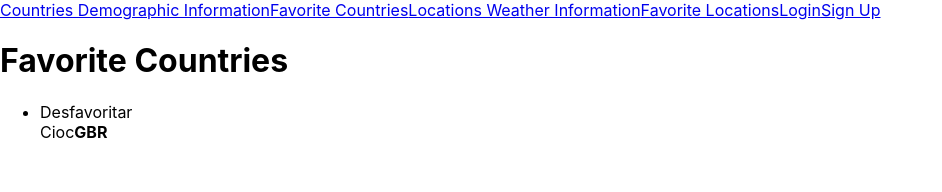
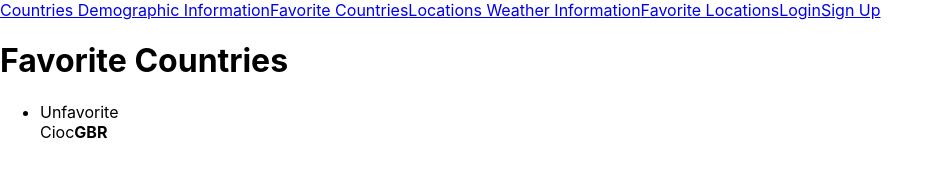
Before and after one commit to vitor-msp/globo-clima, a React (Create React App) app in the folder site/: page /favorite-countries in a window 1280 px wide. Shown: the top 192 px of the page, without its empty margins (0-942 px from the left). Built offline with nearby package versions, Linux system fonts and the light colour scheme; no server answers.

Commit message:
fixed texts

```diff
--- a/site/src/pages/CountriesPage.tsx
+++ b/site/src/pages/CountriesPage.tsx
@@ -46,7 +46,7 @@ export const CountriesPage = () => {
 
       {Boolean(currentCountry) && (
         <div>
-          <div onClick={favorite}>Favoritar</div>
+          <div onClick={favorite}>Favorite</div>
 
           <div>
             <span>Common Name</span>
--- a/site/src/pages/FavoriteCountriesPage.tsx
+++ b/site/src/pages/FavoriteCountriesPage.tsx
@@ -18,7 +18,7 @@ export const FavoriteCountriesPage = () => {
       <ul>
         {context.favoriteCountries.map((country) => (
           <li key={country.id}>
-            <div onClick={() => unfavorite(country.id)}>Desfavoritar</div>
+            <div onClick={() => unfavorite(country.id)}>Unfavorite</div>
 
             <div>
               <span>Cioc</span>
--- a/site/src/pages/FavoriteLocationsPage.tsx
+++ b/site/src/pages/FavoriteLocationsPage.tsx
@@ -18,7 +18,7 @@ export const FavoriteLocationsPage = () => {
       <ul>
         {context.favoriteLocations.map((location) => (
           <li key={location.id}>
-            <div onClick={() => unfavorite(location.id)}>Desfavoritar</div>
+            <div onClick={() => unfavorite(location.id)}>Unfavorite</div>
 
             <div>
               <span>Latitude</span>
--- a/site/src/pages/LocationsPage.tsx
+++ b/site/src/pages/LocationsPage.tsx
@@ -51,7 +51,7 @@ export const LocationsPage = () => {
 
       {Boolean(currentLocation) && (
         <div>
-          <div onClick={favorite}>Favoritar</div>
+          <div onClick={favorite}>Favorite</div>
 
           <div>
             <span>Current UTC Time Unix</span>
```
